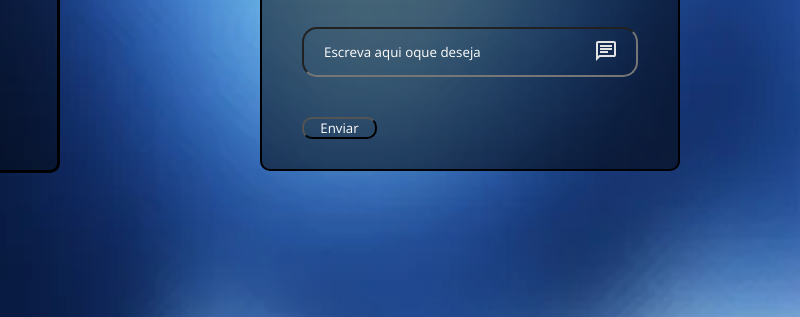
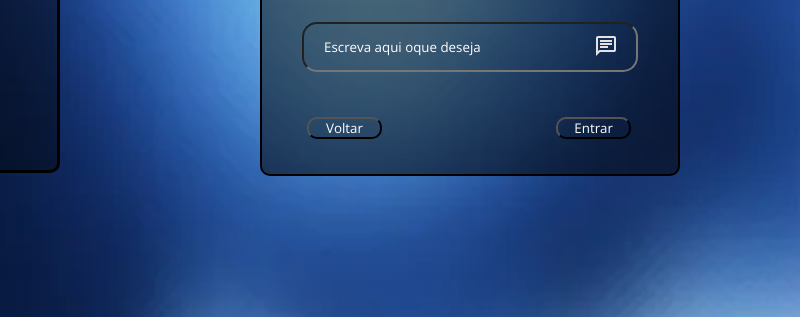
Before and after one commit to PedroCrtz/Projeto-Ceem, a plain HTML site: page contato.html in a window 1280 px wide. Shown: the part 437-754 px from the top of the page, 480-1280 px from the left. Drawn offline with nearby package versions, Linux system fonts and the light colour scheme.

Commit message:
Add files via upload

```diff
--- a/contato.css
+++ b/contato.css
@@ -171,3 +171,20 @@ input{
     margin-top: -50px;
 
 }
+
+.btn{
+    margin-left: 125px;
+}
+
+.voltar{
+    text-decoration: none;
+    color: #fff;
+}
+
+.btn2{
+    margin-right: 100px;
+    border-radius: 10px;
+    width: 75px;
+    background-color: transparent;
+    color: white;
+}
--- a/contato.html
+++ b/contato.html
@@ -31,8 +31,11 @@
                     <input type="text" placeholder="Escreva aqui oque deseja" required class="texto">
                    <img src="img/chat_24dp_E3E3E3_FILL0_wght400_GRAD0_opsz24.svg" alt="">
                 </div>
-                <div>
-                  <button class="btn" type="submit">Enviar</button>
+                 <div style="display: inline-block; background: transparent; width: 120px; padding: 5px;">
+                  <button class="btn2" type="button"><a class="voltar" href="index.html">Voltar</a></button>
+                </div>
+                 <div style="display: inline-block; background: transparent; width: 120px; padding: 5px;">
+                  <button class="btn" type="submit">Entrar</button>
                 </div>
 
        </form>
--- a/registro.css
+++ b/registro.css
@@ -127,3 +127,20 @@ input{
     text-decoration: none;
     color: #fff;
 }
+
+.btn{
+    margin-left: 125px;
+}
+
+.voltar{
+    text-decoration: none;
+    color: #fff;
+}
+
+.btn2{
+    margin-right: 100px;
+    border-radius: 10px;
+    width: 75px;
+    background-color: transparent;
+    color: white;
+}
```
Also changed, not shown: registro.html (+4 -1 lines).
